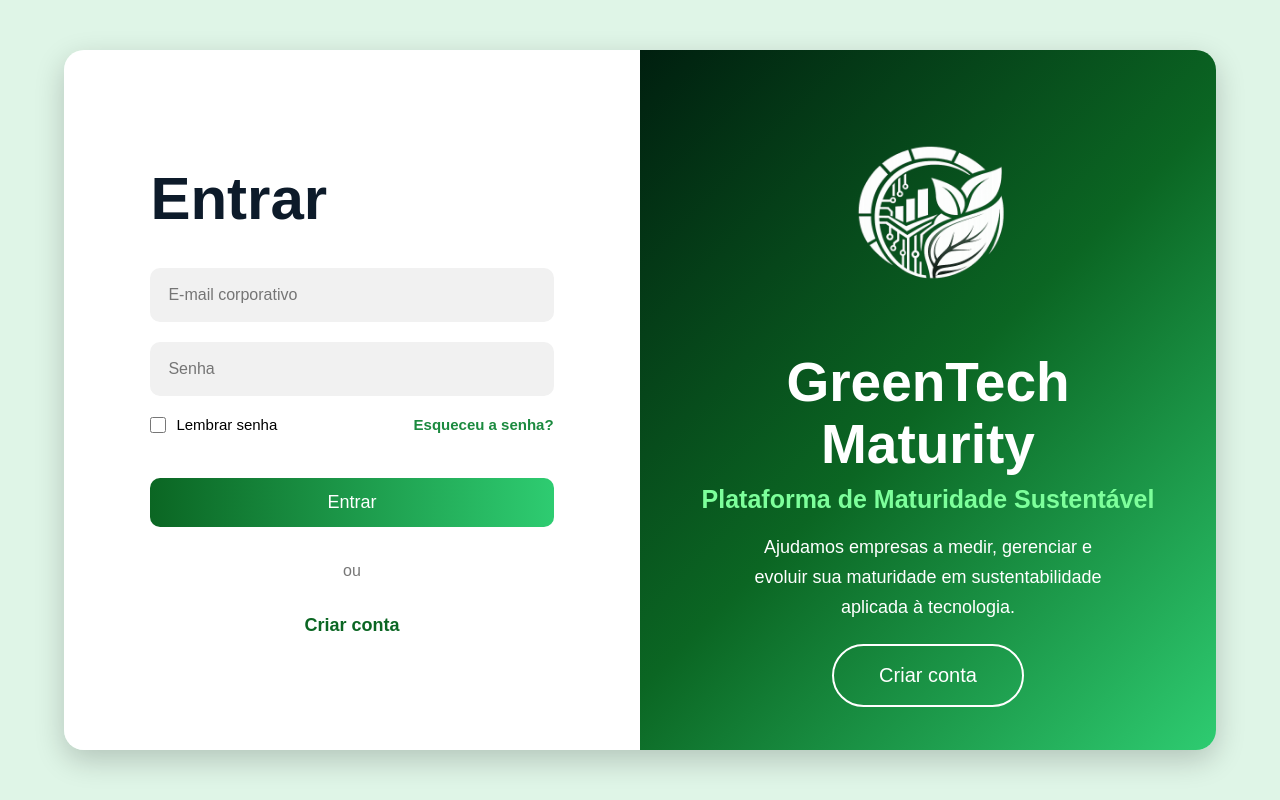
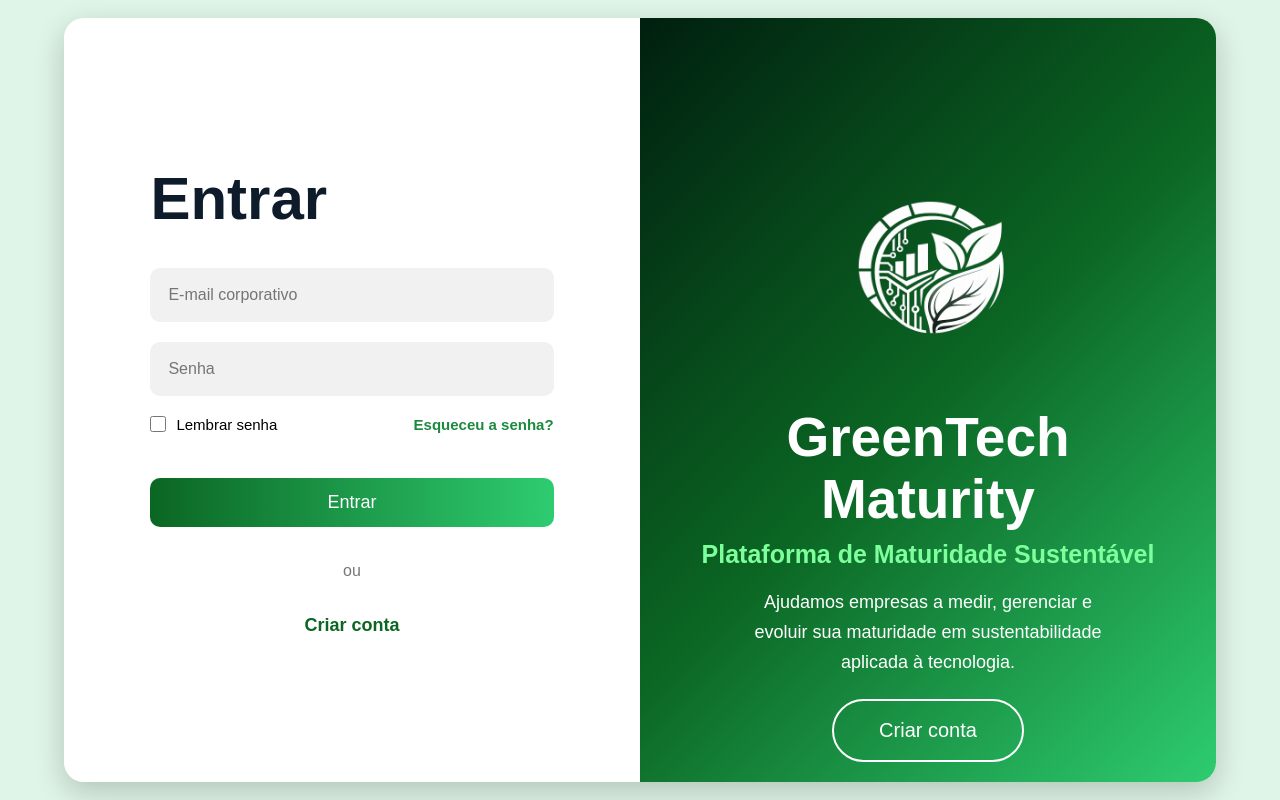
Before and after one commit to KetelynMa/greenit-sistema, a plain HTML site: page frontend/index.html in a window 1280 px wide. Drawn offline with Linux system fonts and the light colour scheme.

Commit message:
Ajustando posicionamento tela inicial

```diff
--- a/frontend/style.css
+++ b/frontend/style.css
@@ -131,14 +131,15 @@
 }
 
 .conteudo-info{
-    margin-top:-70px;
+    margin-top:-40px;
     width:100%;
     height:100%;
     display:flex;
     flex-direction:column;
-    justify-content:center;
+    justify-content:flex-start;
     align-items:center;
     text-align:center;
+    padding-top:40px;
 }
 
 .logo-folha{
```
